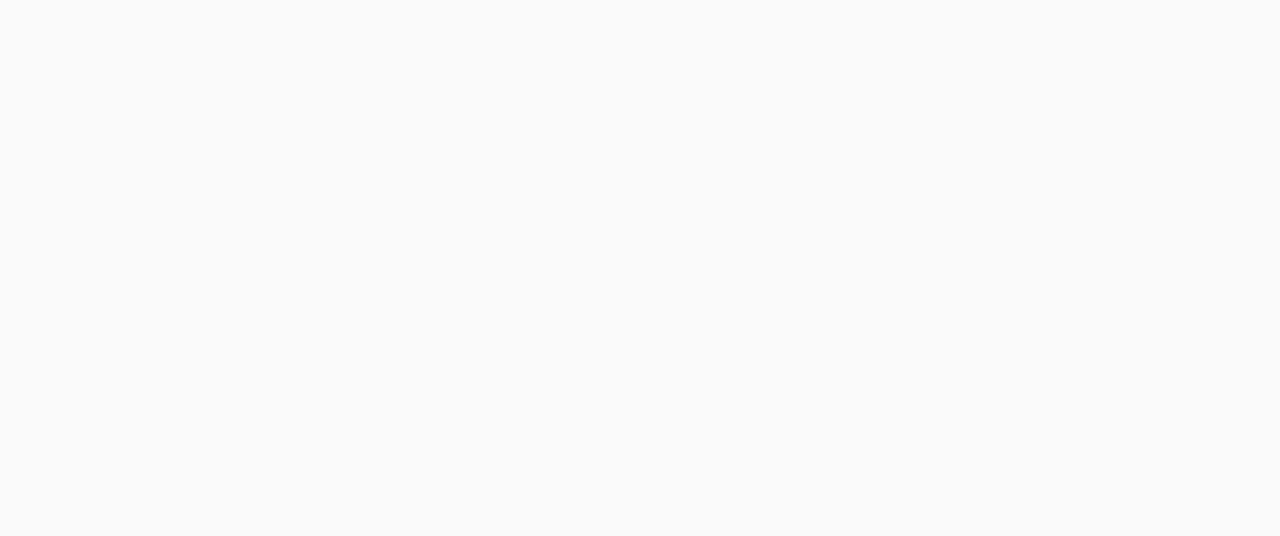
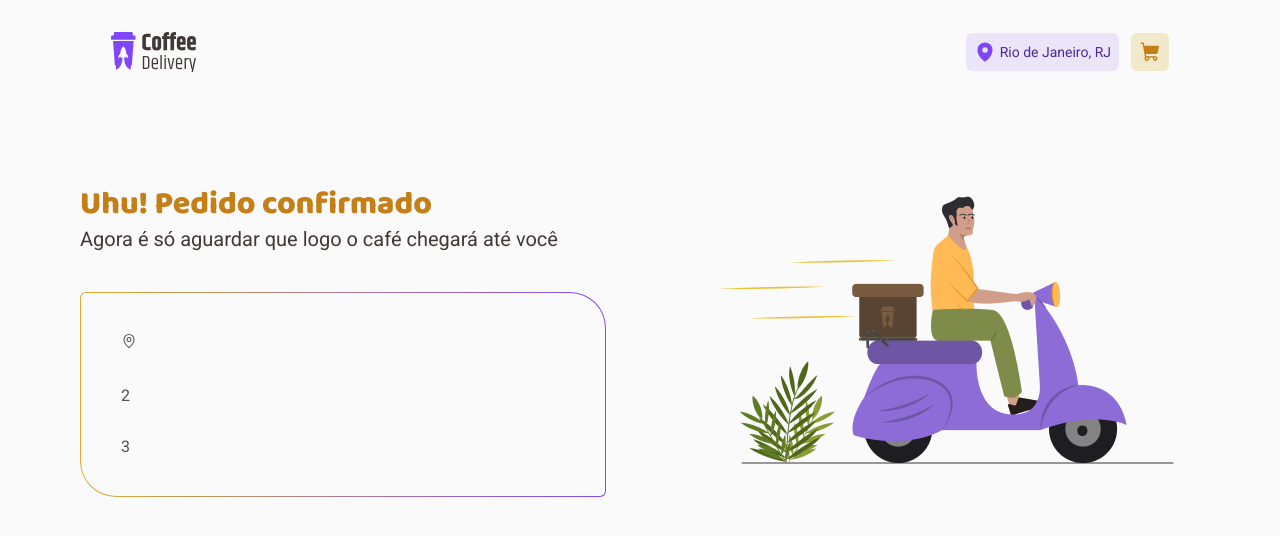
Before and after one commit to GabrielFSoares/coffee-delivery, a React (Vite) app: page /success in a window 1280 px wide. Before the commit this address had no page. Shown: the top 536 px of the page. Built offline with nearby package versions, Linux system fonts and the light colour scheme.

Commit message:
success page

```diff
--- a/src/Router.tsx
+++ b/src/Router.tsx
@@ -2,6 +2,7 @@
 import { DefaultLayout } from './layouts/DefaultLayout'
 import { Home } from './pages/Home'
 import { Checkout } from './pages/Checkout'
+import { Success } from './pages/Success'
 
 export function Router() {
   return (
@@ -9,6 +10,7 @@
       <Route path="/" element={<DefaultLayout />}>
         <Route path="/" element={<Home />} />
         <Route path="/checkout" element={<Checkout />} />
+        <Route path="/success" element={<Success />}></Route>
       </Route>
     </Routes>
   )
--- a/src/pages/Home/components/intro-items/index.tsx
+++ b/src/pages/Home/components/intro-items/index.tsx
@@ -1,7 +1,7 @@
 import { Coffee, Package, ShoppingCart, Timer } from '@phosphor-icons/react'
-import { itemColorVariant, ItemsIntroContainer } from './style'
+import { itemColorVariant, IntroItemsContainer } from './style'
 
-interface itemsIntroProps {
+interface introItemsProps {
   icon: 'ShoppingCart' | 'Package' | 'Timer' | 'Coffee'
   text: string
   variant?: itemColorVariant
@@ -11,7 +11,7 @@
   icon,
   text,
   variant = 'yellow',
-}: itemsIntroProps) {
+}: introItemsProps) {
   function iconChange(icon: string) {
     if (icon === 'ShoppingCart') {
       return <ShoppingCart size={16} weight="fill" />
@@ -31,9 +31,9 @@
   }
 
   return (
-    <ItemsIntroContainer variant={variant}>
+    <IntroItemsContainer variant={variant}>
       <span>{iconChange(icon)}</span>
       {text}
-    </ItemsIntroContainer>
+    </IntroItemsContainer>
   )
 }
--- a/src/pages/Home/components/intro-items/style.ts
+++ b/src/pages/Home/components/intro-items/style.ts
@@ -2,11 +2,11 @@
 
 export type itemColorVariant = 'yellow-dark' | 'yellow' | 'purple' | 'base-text'
 
-interface ItemsIntroContainerProps {
+export interface ItemsContainerProps {
   variant: itemColorVariant
 }
 
-export const ItemsIntroContainer = styled.div<ItemsIntroContainerProps>`
+export const IntroItemsContainer = styled.div<ItemsContainerProps>`
   display: flex;
   align-items: center;
   gap: 0.75rem;
--- /dev/null
+++ b/src/pages/Success/components/summary-items/styles.ts
@@ -0,0 +1,4 @@
+import styled from 'styled-components'
+import { ItemsContainerProps } from '../../../Home/components/intro-items/style'
+
+export const SummaryItemsContainer = styled.div<ItemsContainerProps>``
--- /dev/null
+++ b/src/pages/Success/index.tsx
@@ -0,0 +1,26 @@
+import { SuccessContainer } from './styles'
+import Illustration from '../../assets/Illustration.png'
+import { MapPin } from '@phosphor-icons/react'
+
+export function Success() {
+  return (
+    <SuccessContainer>
+      <div>
+        <h1>Uhu! Pedido confirmado</h1>
+        <p>Agora é só aguardar que logo o café chegará até você</p>
+        <div>
+          <div>
+            <span>
+              <MapPin size={16} />
+            </span>
+          </div>
+          <div>2</div>
+          <div>3</div>
+        </div>
+      </div>
+      <div>
+        <img src={Illustration} alt="Illustration" />
+      </div>
+    </SuccessContainer>
+  )
+}
--- /dev/null
+++ b/src/pages/Success/styles.ts
@@ -0,0 +1,43 @@
+import styled from 'styled-components'
+
+export const SuccessContainer = styled.div`
+  display: flex;
+  justify-content: center;
+  gap: 6.375rem;
+  margin-top: 5rem;
+
+  div:nth-child(1) {
+    h1 {
+      font-size: 2rem;
+      color: ${(props) => props.theme['yellow-dark']};
+    }
+
+    p {
+      font-size: 1.25rem;
+    }
+
+    > div {
+      display: flex;
+      flex-direction: column;
+
+      width: 526px;
+      gap: 2rem;
+      margin-top: 2.5rem;
+      padding: 2.5rem;
+
+      border: 1px solid transparent;
+      background: linear-gradient(
+            ${(props) => props.theme.background},
+            ${(props) => props.theme.background}
+          )
+          padding-box,
+        linear-gradient(
+            to right,
+            ${(props) => props.theme.yellow},
+            ${(props) => props.theme.purple}
+          )
+          border-box;
+      border-radius: 6px 36px;
+    }
+  }
+`
```
Also changed, not shown: src/pages/Success/components/summary-items/index.tsx (added, +16 -0 lines), src/assets/Illustration.png (added).
